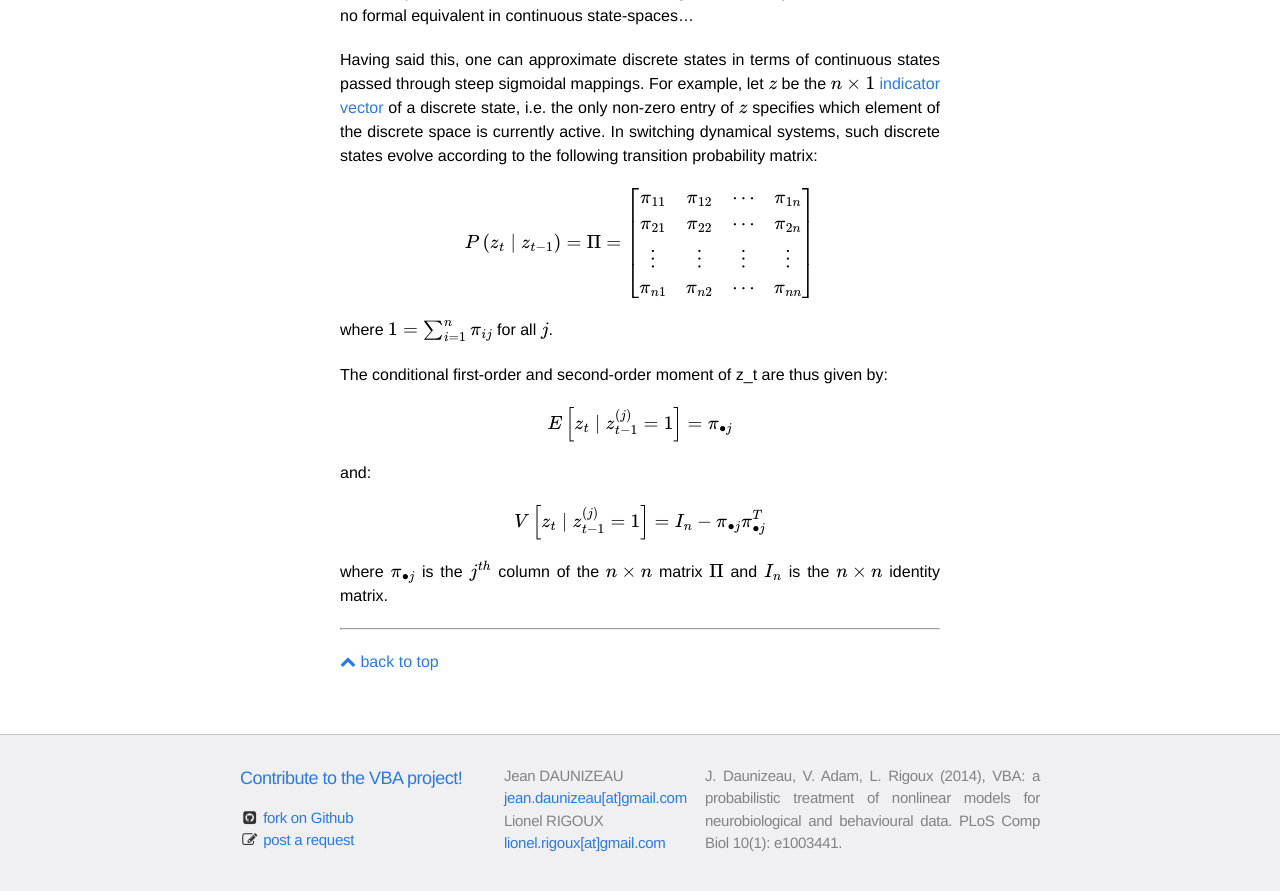
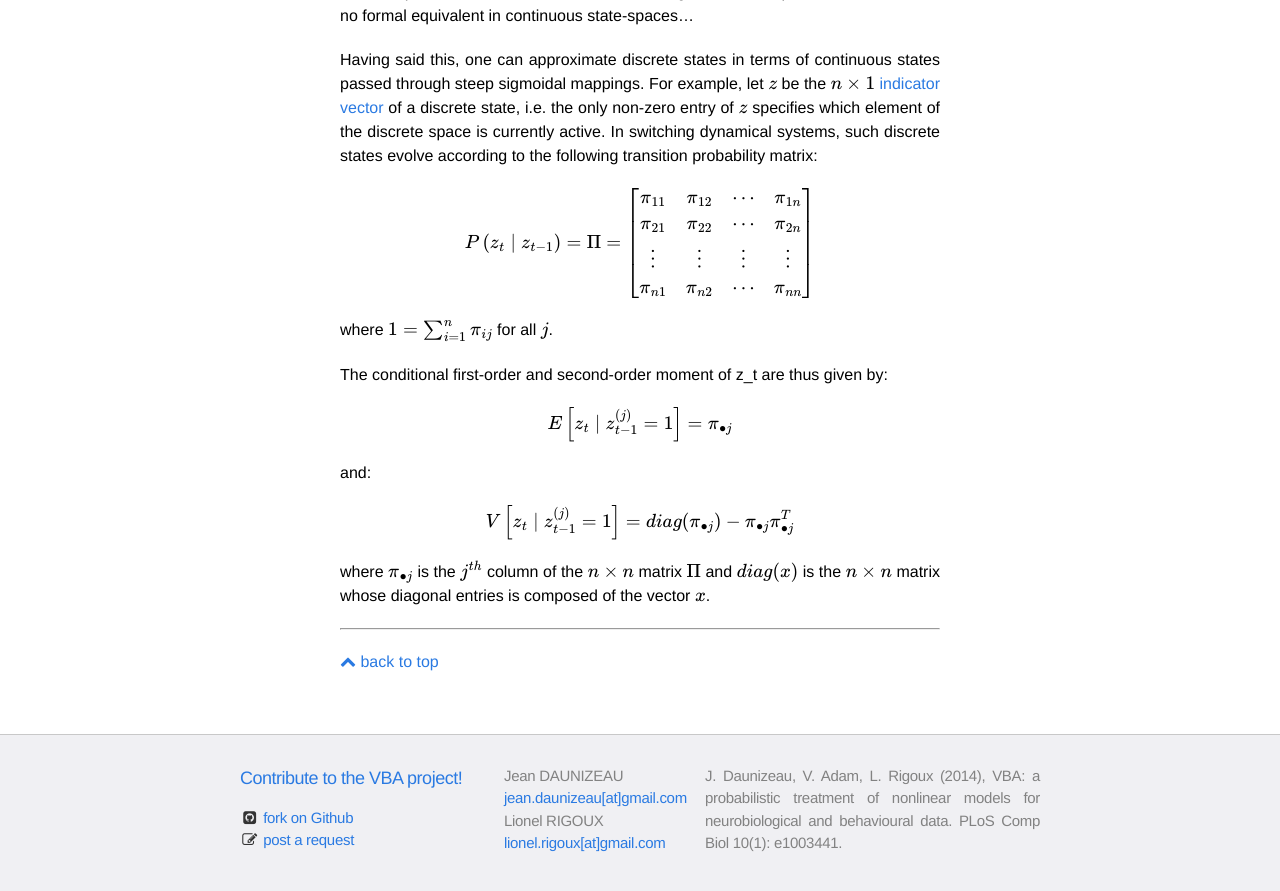
Before and after one commit to MBB-team/VBA-toolbox, a Jekyll site: the page built from _wiki/generativeModels.md, in a window 1280 px wide and 900 px high, scrolled down 4792 px. Shown: the top 891 px of the window. Built offline with Jekyll 4.4.1, drawn with Linux system fonts in a browser that asks for light colours; nearby versions of some CDN libraries; formulas are drawn with MathJax 3.

Commit message:
Update generativeModels.md

```diff
--- a/_wiki/generativeModels.md
+++ b/_wiki/generativeModels.md
@@ -123,6 +123,6 @@ $$ E\left[z_t\mid z_{t-1}^{(j)}=1\right] = \pi_{\bullet j} $$
 
 and:
 
-$$ V\left[z_t\mid z_{t-1}^{(j)}=1\right] = I_n - \pi_{\bullet j}\pi_{\bullet j}^T $$
+$$ V\left[z_t\mid z_{t-1}^{(j)}=1\right] = diag(\pi_{\bullet j}) - \pi_{\bullet j}\pi_{\bullet j}^T $$
 
-where $$\pi_{\bullet j}$$ is the $$j^{th}$$ column of the $$n\times n$$ matrix $$\Pi$$ and $$I_n$$ is the $$n\times n$$ identity matrix.
+where $$\pi_{\bullet j}$$ is the $$j^{th}$$ column of the $$n\times n$$ matrix $$\Pi$$ and $$diag(x)$$ is the $$n\times n$$ matrix whose diagonal entries is composed of the vector $$x$$.
```
